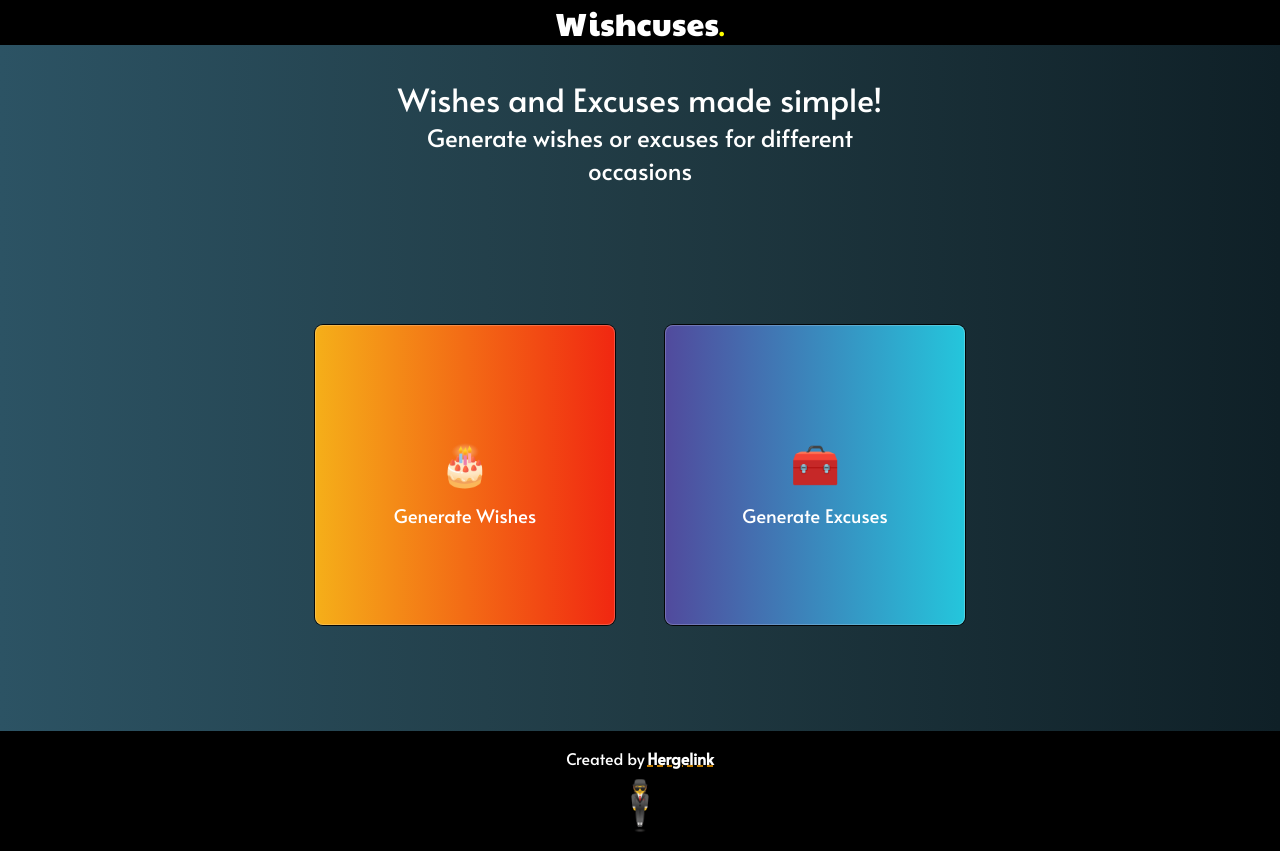
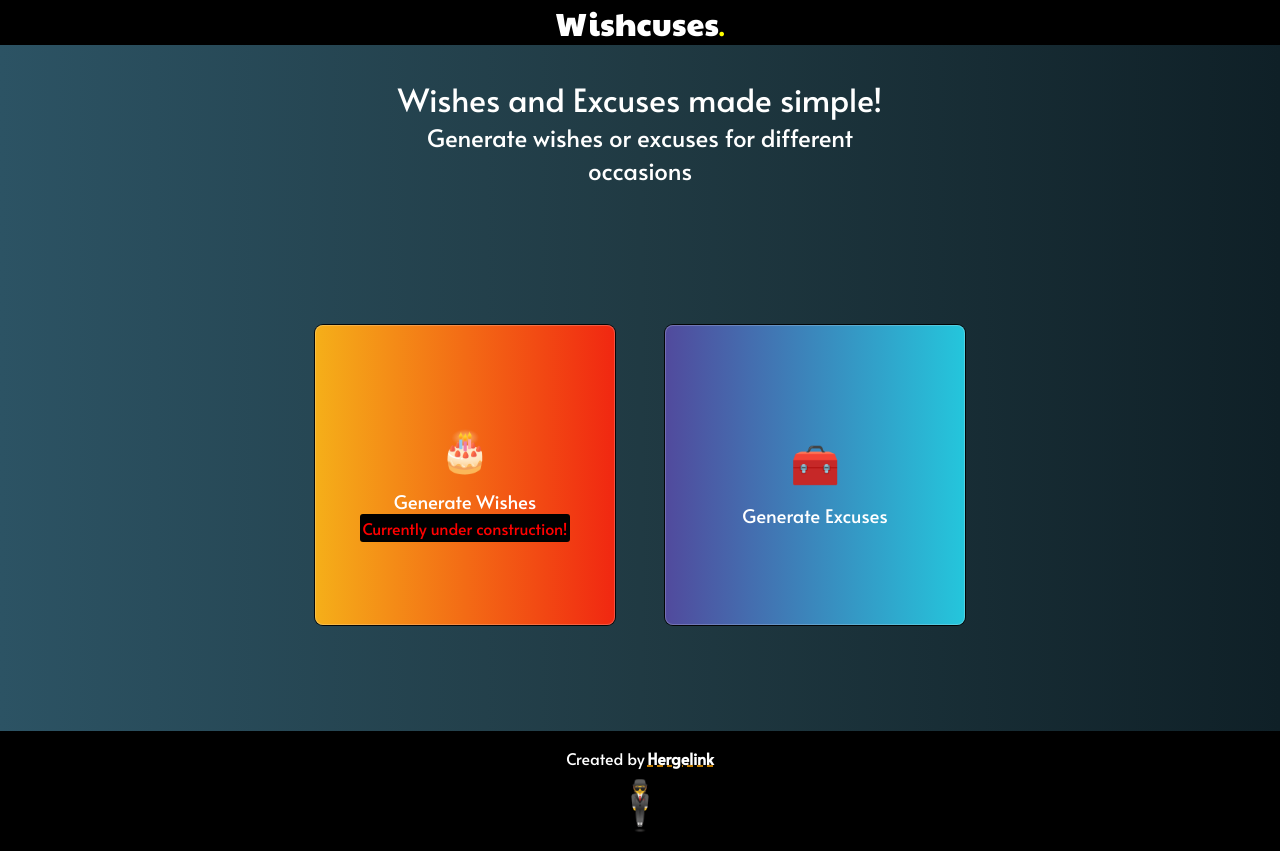
Before and after one commit to Hergelink/Wishcuses, a React (Create React App) app: page / in a window 1280 px wide. Built offline with nearby package versions, Linux system fonts and the light colour scheme.

Commit message:
added under construction warnings to wishes page

```diff
--- a/src/components/wishes-components/WishesInfoContainer.jsx
+++ b/src/components/wishes-components/WishesInfoContainer.jsx
@@ -15,7 +15,7 @@ function WishesInfoContainer() {
           borderRadius: '3px',
         }}
       >
-        Currently the right API is not connected!!!
+        Currently a mock API is connected!
       </h4>
       <h4>Generate wishes for different occasions fast & simple</h4>
       <ul className='wishesList'>
--- a/src/pages/HomePage.jsx
+++ b/src/pages/HomePage.jsx
@@ -24,6 +24,16 @@ function HomePage() {
             <div className='homeDivs'>
               <div className='homeEmojiDivs'>🎂</div>
               <h3>Generate Wishes</h3>
+              <h4
+                style={{
+                  backgroundColor: 'black',
+                  color: 'red',
+                  padding: '3px',
+                  borderRadius: '3px',
+                }}
+              >
+                Currently under construction!
+              </h4>
             </div>
           </Link>
 
```
